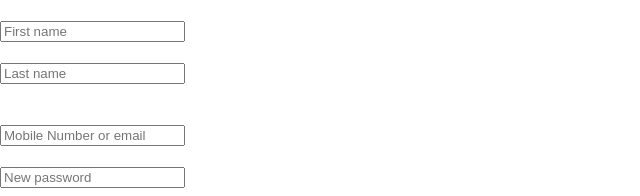
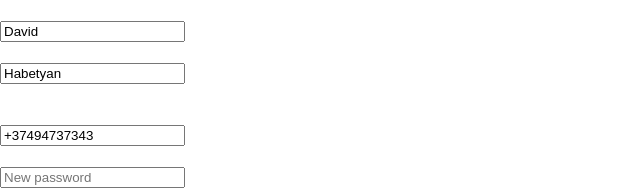
Before and after one commit to dtarxanyan/movies-project, a React (Create React App) app: page / in a window 1280 px wide. Shown: the top 196 px of the page, without its empty margins (0-640 px from the left). Built offline with nearby package versions, Linux system fonts and the light colour scheme.

Commit message:
wrong code sign up

```diff
--- a/src/App.js
+++ b/src/App.js
@@ -2,8 +2,22 @@ import React from 'react';
 import SignUp from "./components/SignUp/SignUp";
 
 class App extends React.Component {
+
+
+  handleSubmit =(values) => {
+    console.log(values)
+  }
+
+
   render() {
-    return <SignUp />;
+    return <SignUp
+    defaultValues = {{
+      firstName: "David",
+      lastName: "Habetyan",
+      mobileOrEmail: "+37494737343",
+    }}
+    onSubmit={this.handleSubmit}
+    />;
   }
 }
 
--- a/src/components/SignUp/GenderInput/GenderInput.js
+++ b/src/components/SignUp/GenderInput/GenderInput.js
@@ -14,7 +14,7 @@ class GenderInput extends React.Component {
                 </div>
                 <br/>
                 <select name="pronoun" id="pronoun">
-                    <option selected value="">She: 'Wish her a happy birthday'</option>
+                    <option  value="">She: 'Wish her a happy birthday'</option>
                     <option value="">He: 'Wish him a happy birthday'</option>
                     <option value="">They: 'Wish them a happy birthday'</option>
                     <option value=""></option>
--- a/src/components/SignUp/SignUp.js
+++ b/src/components/SignUp/SignUp.js
@@ -4,16 +4,37 @@ import GenderInput from './GenderInput/GenderInput'
 import TextInput from '../TextInput/TextInput'
 
 class SignUp extends Component {
+constructor(props) {
+    super(props);
+
+    const {defaultValues} = this.props;
+    this.state={
+        values: {
+            firstName: "",
+            ...defaultValues
+        }
+    }
+}
+
+onSubmit = (e, values) => {
+    e.preventDefault();
+
+}
+
+
     render() {
+        const {lastName, firstName, mobileOrEmail} = this.state.values;
         return (
             <div>
-                <form action="">
+                <form action="" >
                     <div className={'firstname-lastname'}>
-                        <TextInput placeholder={'First name'}/>
-                        <TextInput placeholder={'Last name'}/>
+                        <TextInput
+                            placeholder={'First name'}
+                            value={firstName}/>
+                        <TextInput placeholder={'Last name'} value={lastName}/>
                     </div>
                     <br/>
-                    <TextInput placeholder={'Mobile Number or email'}/>
+                    <TextInput placeholder={'Mobile Number or email'} value={mobileOrEmail}/>
                     <TextInput placeholder={'New password'}/>
                     <br/>
                     <br/>
@@ -21,7 +42,7 @@ class SignUp extends Component {
                     <br/>
                     <GenderInput/>
                     <br/>
-                    <button type={'submit'}>Sign Up</button>
+                    <button type={'submit'}  >Sign Up</button>
                 </form>
             </div>
         );
--- a/src/components/TextInput/TextInput.js
+++ b/src/components/TextInput/TextInput.js
@@ -16,7 +16,6 @@ class TextInput extends React.Component {
 
     render() {
         const {label, placeholder, onChange} = this.props;
-
         return (
             <div className={'text-input'}>
                 <label htmlFor={'text-input'}>{label}</label>
```
